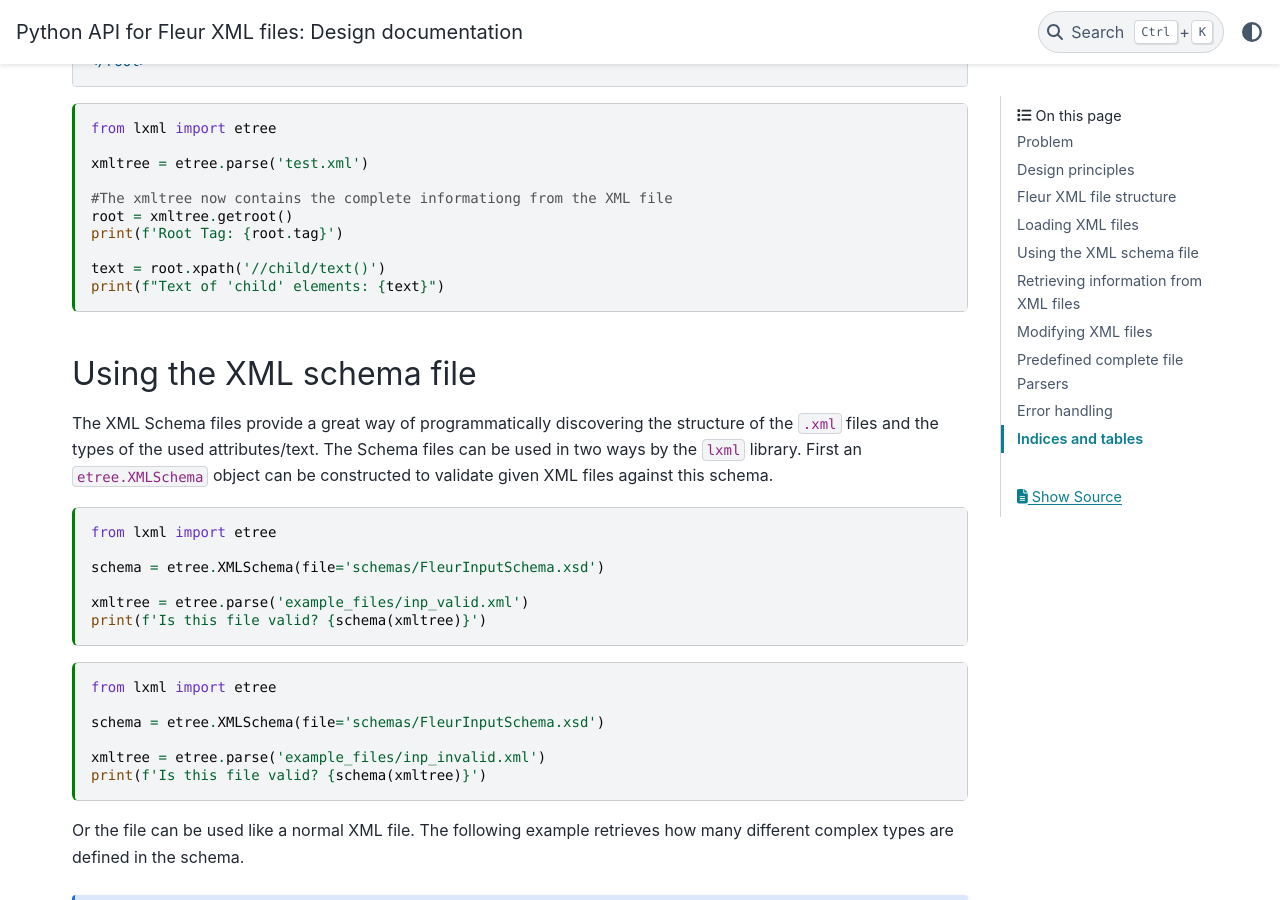
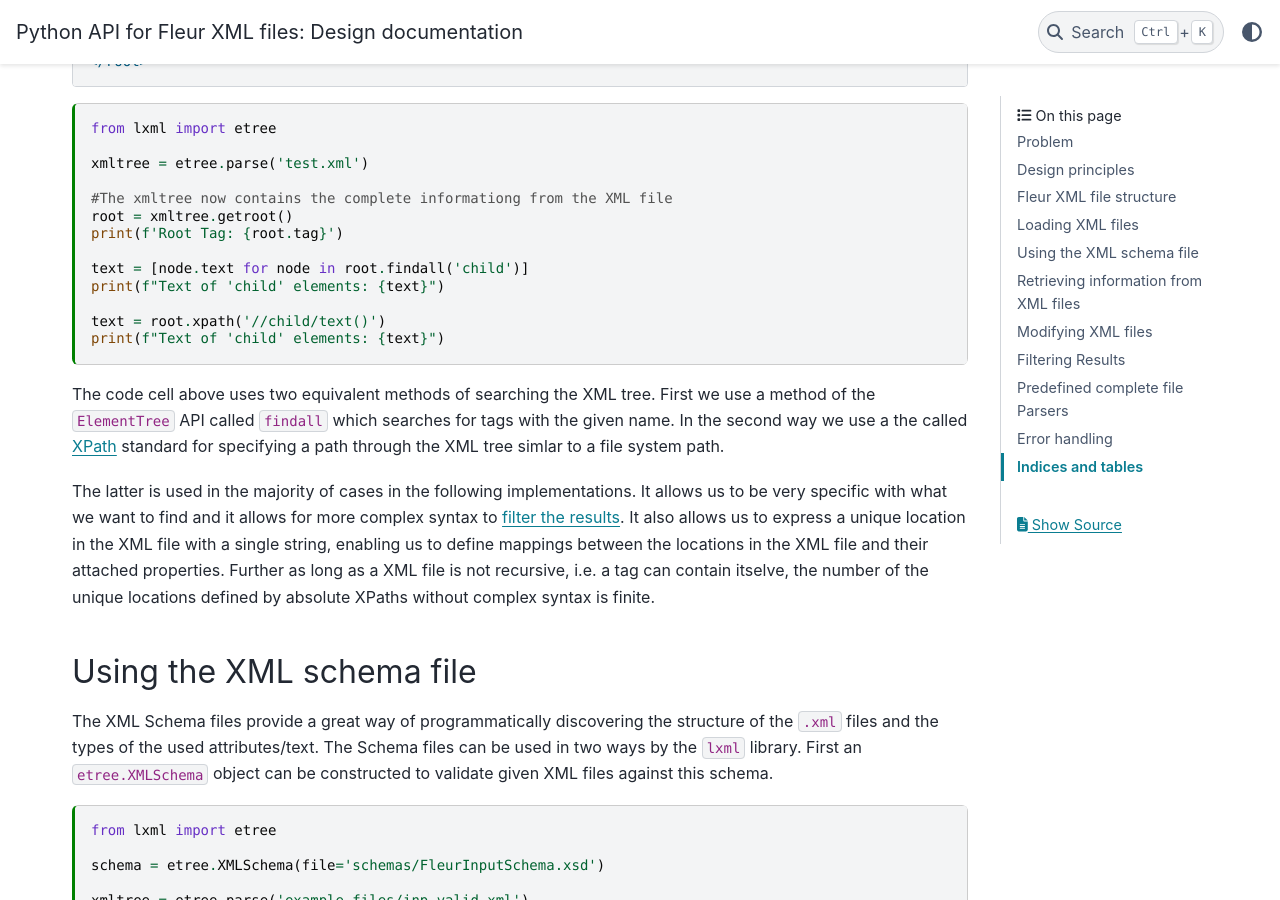
Before and after one commit to janssenhenning/python-fleur-xml-design, a Sphinx documentation site: the page built from source/index.md, in a window 1280 px wide and 900 px high, scrolled down 3297 px. Built offline with Sphinx 7.4.7 and the PyData theme 0.15.4, drawn with Linux system fonts in a browser that asks for light colours; some of the changed text lies outside the part shown.

Commit message:
Add part about why we use XPath vs. ElementTree API

````diff
--- a/source/conf.py
+++ b/source/conf.py
@@ -64,3 +64,5 @@ html_theme = 'pydata_sphinx_theme'
 
 tikz_tikzlibraries = 'arrows, chains, shapes, positioning, calc, intersections'
 tikz_includegraphics_path = 'tikz/graphics'
+
+myst_heading_anchors = 3
--- a/source/index.md
+++ b/source/index.md
@@ -195,10 +195,25 @@ xmltree = etree.parse('test.xml')
 root = xmltree.getroot()
 print(f'Root Tag: {root.tag}')
 
+text = [node.text for node in root.findall('child')]
+print(f"Text of 'child' elements: {text}")
+
 text = root.xpath('//child/text()')
 print(f"Text of 'child' elements: {text}")
 ```
 
+The code cell above uses two equivalent methods of searching the XML tree. First we use
+a method of the `ElementTree` API called `findall` which searches for tags with the given
+name. In the second way we use a the called [XPath](https://www.w3schools.com/xml/xpath_syntax.asp) standard for specifying a path through the XML tree simlar to a file
+system path.
+
+The latter is used in the majority of cases in the following implementations. It allows us
+to be very specific with what we want to find and it allows for more complex syntax to
+[filter the results](#filtering-results). It also allows us to express a unique location
+in the XML file with a single string, enabling us to define mappings between the locations
+in the XML file and their attached properties. Further as long as a XML file is not
+recursive, i.e. a tag can contain itselve, the number of the unique locations defined by
+absolute XPaths without complex syntax is finite.
 ## Using the XML schema file
 
 The XML Schema files provide a great way of programmatically discovering the structure of the
@@ -271,7 +286,7 @@ for loading and validating `inp.xml` files, which is called, when any instance i
 All functionality in the following sections is built on top of these objects to remove the need for hardcoding the structure of the
 Fleur XML files in multiple places
 
-### Selecting Xpaths
+### Selecting XPaths
 Below is a simple example of getting the complete Xpath for a given tag name
 ```{code-cell} ipython3
 from masci_tools.io.parsers.fleur_schema import InputSchemaDict
@@ -376,10 +391,12 @@ XML file. This is possible since these functions have access to the `SchemaDict`
 that the order of tags is always correct and no invalid tags are created. The `Basic` functions
 have no guarantees for this since they do not have access to the `SchemaDict`
 
+## Filtering Results
 
 ## Predefined complete file Parsers
 
 ## Error handling
+
 ## Indices and tables
 
 
````
